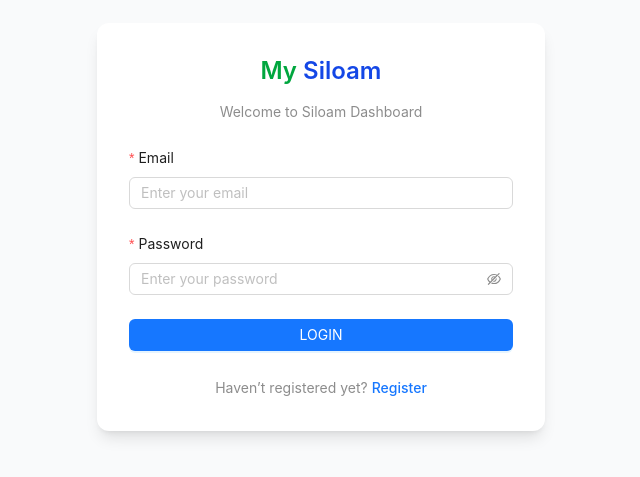
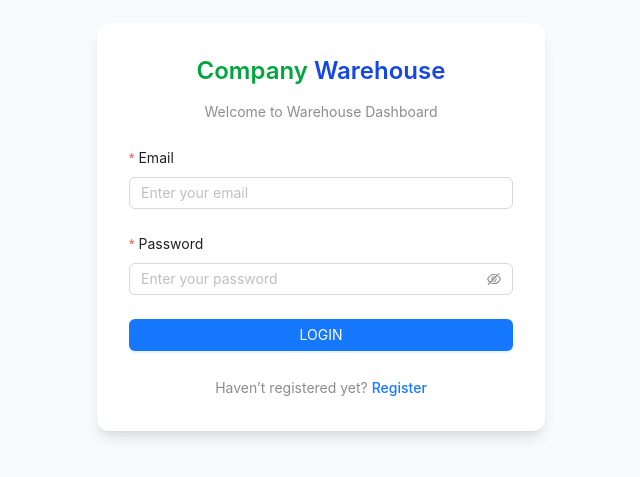
Before and after one commit to arsyadn/warehouse-app, a Next.js app: page /login in a window 1280 px wide. Shown: the part 173-650 px from the top of the page, without its empty margins (319-959 px from the left). Built offline with nearby package versions, Linux system fonts and the light colour scheme.

Commit message:
change naming

```diff
--- a/src/app/api/auth/login/route.ts
+++ b/src/app/api/auth/login/route.ts
@@ -1,7 +1,7 @@
 import { NextResponse } from "next/server";
-import prisma from "../../../../lib/prisma";
-import { verifyPassword } from "../../../../lib/hash";
-import { signToken } from "../../../../lib/jwt";
+import prisma from "../../../../../../../../../BiHealth/warehouse-app/src/lib/prisma";
+import { verifyPassword } from "../../../../../../../../../BiHealth/warehouse-app/src/lib/hash";
+import { signToken } from "../../../../../../../../../BiHealth/warehouse-app/src/lib/jwt";
 
 export async function POST(req: Request) {
   try {
--- a/src/app/api/auth/register/route.ts
+++ b/src/app/api/auth/register/route.ts
@@ -1,6 +1,6 @@
 import { NextResponse } from "next/server";
-import prisma from "../../../../lib/prisma";
-import { hashPassword } from "../../../../lib/hash";
+import prisma from "../../../../../../../../../BiHealth/warehouse-app/src/lib/prisma";
+import { hashPassword } from "../../../../../../../../../BiHealth/warehouse-app/src/lib/hash";
 
 export async function POST(req: Request) {
   try {
--- a/src/app/api/items/[id]/route.ts
+++ b/src/app/api/items/[id]/route.ts
@@ -1,6 +1,6 @@
 import { NextResponse } from "next/server";
-import prisma from "../../../../lib/prisma";
-import { getUserFromAuthHeader } from "../../../../lib/auth";
+import prisma from "../../../../../../../../../BiHealth/warehouse-app/src/lib/prisma";
+import { getUserFromAuthHeader } from "../../../../../../../../../BiHealth/warehouse-app/src/lib/auth";
 
 export async function GET(
   req: Request,
--- a/src/app/api/items/route.ts
+++ b/src/app/api/items/route.ts
@@ -1,6 +1,6 @@
 import { NextResponse } from "next/server";
-import prisma from "../../../lib/prisma";
-import { getUserFromAuthHeader } from "../../../lib/auth";
+import prisma from "../../../../../../../../BiHealth/warehouse-app/src/lib/prisma";
+import { getUserFromAuthHeader } from "../../../../../../../../BiHealth/warehouse-app/src/lib/auth";
 
 export async function GET(req: Request) {
   const { searchParams } = new URL(req.url);
--- a/src/app/api/stock-movements/route.ts
+++ b/src/app/api/stock-movements/route.ts
@@ -1,6 +1,6 @@
 import { NextResponse } from "next/server";
-import prisma from "../../../lib/prisma";
-import { getUserFromAuthHeader } from "../../../lib/auth";
+import prisma from "../../../../../../../../BiHealth/warehouse-app/src/lib/prisma";
+import { getUserFromAuthHeader } from "../../../../../../../../BiHealth/warehouse-app/src/lib/auth";
 
 interface StockMovementRecord {
   id: number;
--- a/src/app/api/warehouses/route.ts
+++ b/src/app/api/warehouses/route.ts
@@ -1,6 +1,6 @@
 import { NextResponse } from "next/server";
-import prisma from "../../../lib/prisma";
-import { getUserFromAuthHeader } from "../../../lib/auth";
+import prisma from "../../../../../../../../BiHealth/warehouse-app/src/lib/prisma";
+import { getUserFromAuthHeader } from "../../../../../../../../BiHealth/warehouse-app/src/lib/auth";
 
 export async function GET(req: Request) {
   try {
--- a/src/app/layout.tsx
+++ b/src/app/layout.tsx
@@ -2,11 +2,8 @@
 import "./globals.css";
 
 export const metadata = {
-  title: "Siloam Dashboard",
+  title: "Warehouse Dashboard",
   description: "Warehouse Management System",
-  icons: {
-    icon: [{ url: "/logo-siloam.png", type: "image/png" }],
-  },
 };
 
 export default function RootLayout({
--- a/src/components/AuthForm.tsx
+++ b/src/components/AuthForm.tsx
@@ -103,13 +103,13 @@
           {/* Header */}
           <div className="text-center mb-6">
             <Title level={3}>
-              <span className="text-green-600">My</span>{" "}
-              <span className="text-blue-700">Siloam</span>
+              <span className="text-green-600">Company</span>{" "}
+              <span className="text-blue-700">Warehouse</span>
             </Title>
             <Text type="secondary">
               {type === "login"
-                ? "Welcome to Siloam Dashboard"
-                : "Create your Siloam account"}
+                ? "Welcome to Warehouse Dashboard"
+                : "Create your Warehouse account"}
             </Text>
           </div>
           {errorMsg && (
--- a/src/components/Navbar.tsx
+++ b/src/components/Navbar.tsx
@@ -83,15 +83,8 @@
       <div className="max-w-7xl mx-auto px-6 flex justify-between items-center h-16">
         {/* Logo + Title */}
         <div className="flex items-center gap-3">
-          <Image
-            src="/logo-siloam.png"
-            alt="Siloam Logo"
-            width={40}
-            height={40}
-            className="object-contain"
-          />
           <h1 className="text-lg font-semibold text-gray-800">
-            Siloam Dashboard
+            Warehouse Dashboard
           </h1>
         </div>
 
```
Also changed, not shown: public/logo-siloam.png (deleted).
